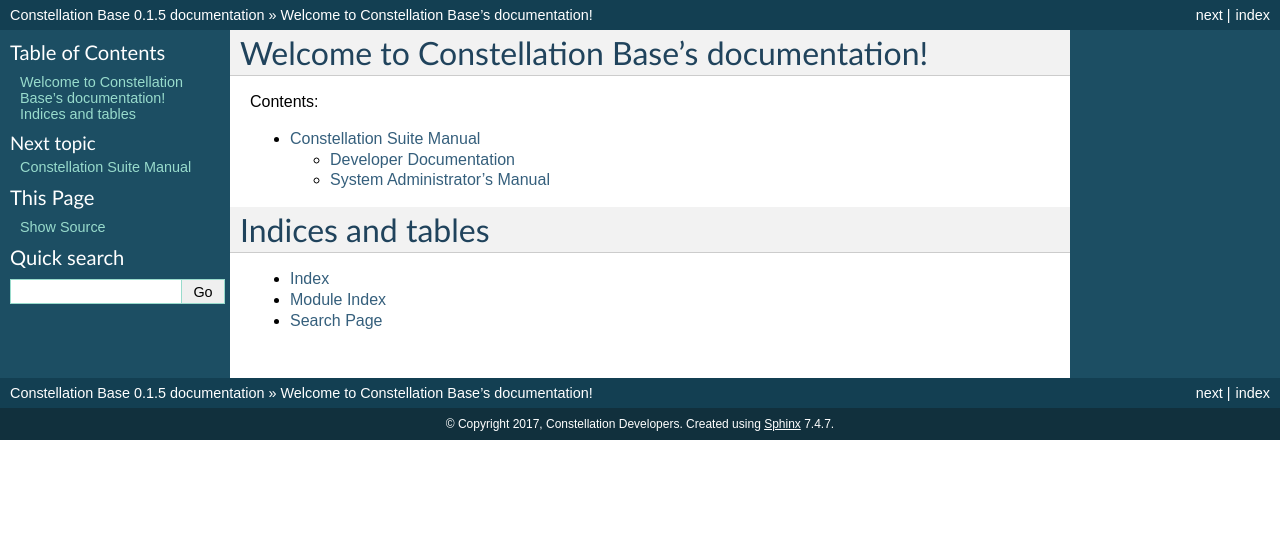
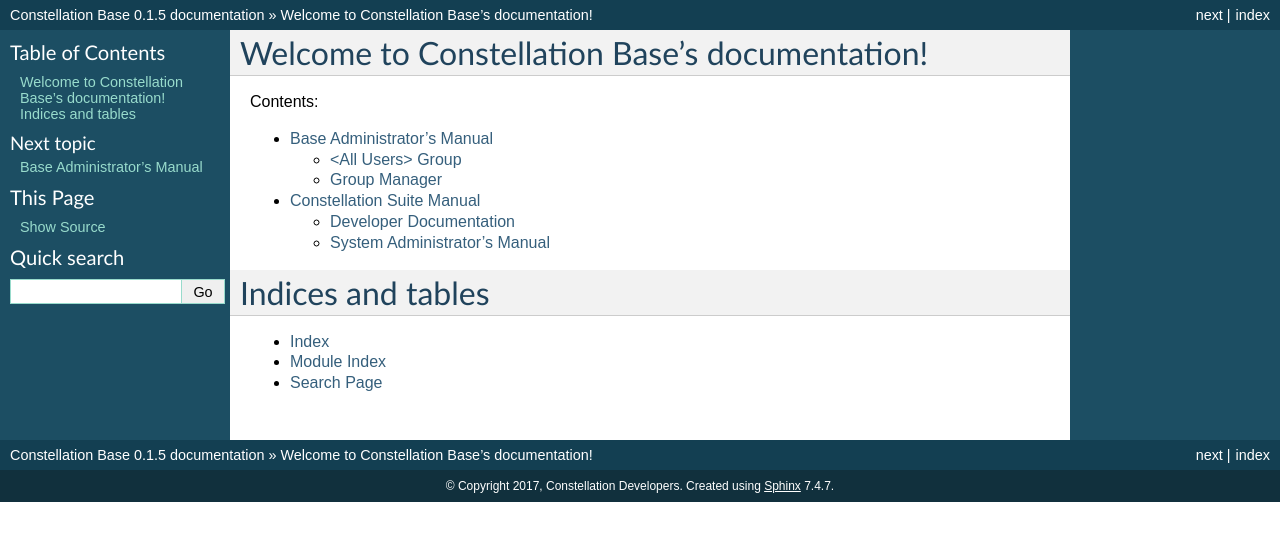
Before and after one commit to SimpleOrgApps/SimpleBase, a Sphinx documentation site: the page built from docs/index.rst, in a window 1280 px wide. Shown: the top 541 px of the page. Built offline with Sphinx 7.4.7, drawn with Linux system fonts in a browser that asks for light colours; part of the change alters nothing that is shown.

Commit message:
Add some administrative documentation

```diff
--- /dev/null
+++ b/docs/admin/index.rst
@@ -0,0 +1,54 @@
+Base Administrator's Manual
+===========================
+
+The Constellation Base module includes very few module level settings,
+but does include some nifty features that can make the entire suite
+easier to use.
+
+
+<All Users> Group
+-----------------
+
+Since almost all permissions within the Constellation Suite are group
+based, its sometimes useful to have a group that contains all users.
+The :code:`<All Users>` Group is an internally generated group that
+automatically contains all users.  This group does not require any
+configuration to use and cannot be deleted.  This group can be very
+useful if you draw your users from an external source and your global
+container group isn't visible to Django.
+
+
+Group Manager
+-------------
+
+In rare cases where you cannot do proper group membership management
+with either Django's internal tools or an external authentication
+source, you can use the built in group manager.  This system allows
+you to input a comma seperated list of usernames that will be added to
+the group for which the list exists.  This interface can only be
+accessed by users that have the Staff permission level and is not
+linked to by any internal URL.  To access this interface, navigate to
+:code:`/manage/groups` and fill out the form.  Updating group
+membership is always an overwrite operation, there is no option to
+edit in place, so keep this in mind if you need to make changes to
+your group access list.
+
+This mechanism is implemented as a means to solve a very specific
+problem, so unless you have the same problem, you probably don't need
+to use it.  The problem was as follows: in the early days of the
+Constellation Platform, one of the primary customers was a University
+department.  All of the users were in an MS AD server and LDAP
+authentication was possible to this server.  Where things went awry
+was trying to get a list of all users belonging to subgroups within
+the department.  This would have required an Oracle PeopleSoft
+installation to have some degree of global write access to the LDAP
+servers.  As this was deemed unnacceptable, it was necessary to
+determine group membership by some other means.
+
+Since the LDAP module for Django overwrites a users's groups on login,
+this feature adds a signal handler that gets called on login by any
+user and checks to see if they have an entry in the group list.  If
+such an entry exists, they will be appended to that group.  It is
+possible that a particularly speedy user might see a 403 by logging in
+and navigating to a page that required a group permission before the
+signal handler completed, but this is exceedingly unlikely.
--- a/docs/index.rst
+++ b/docs/index.rst
@@ -10,6 +10,7 @@ Welcome to Constellation Base's documentation!
    :maxdepth: 2
    :caption: Contents:
 
+   admin/index
    suite/index
 
 Indices and tables
```
